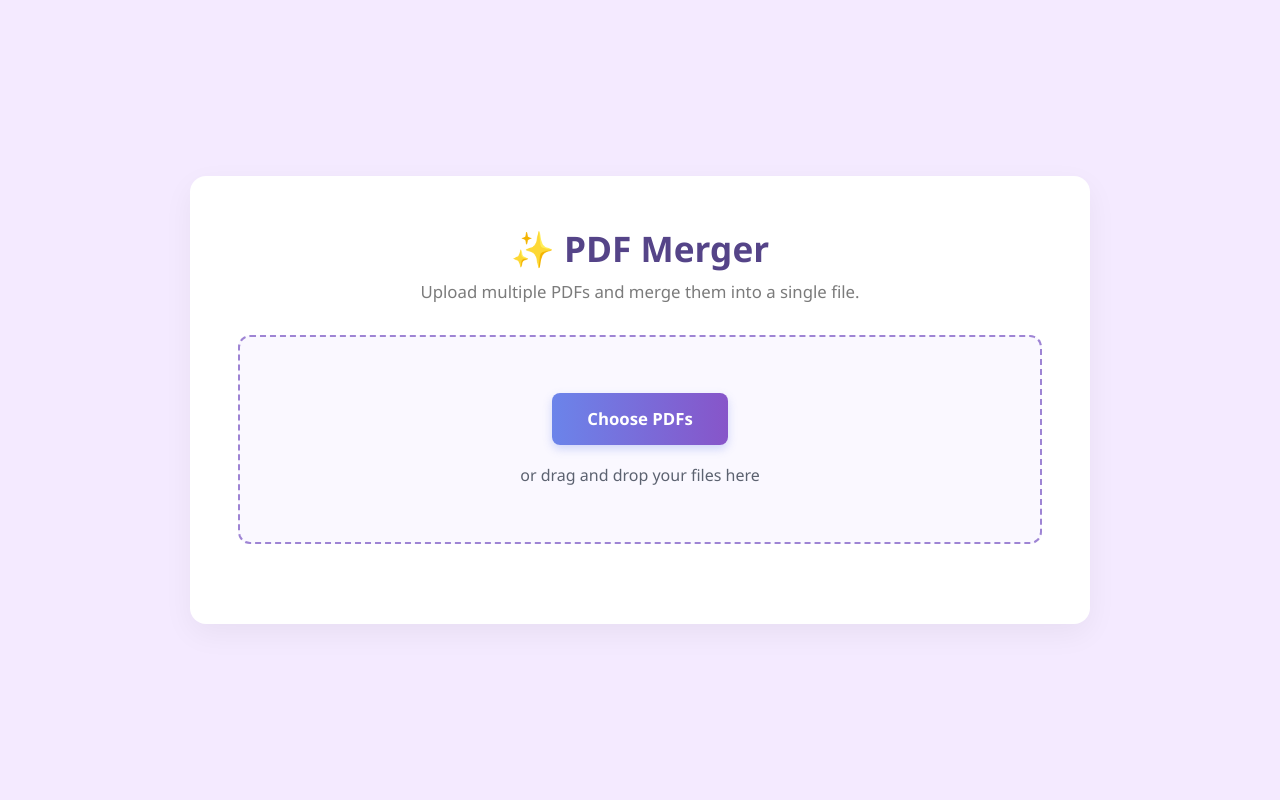
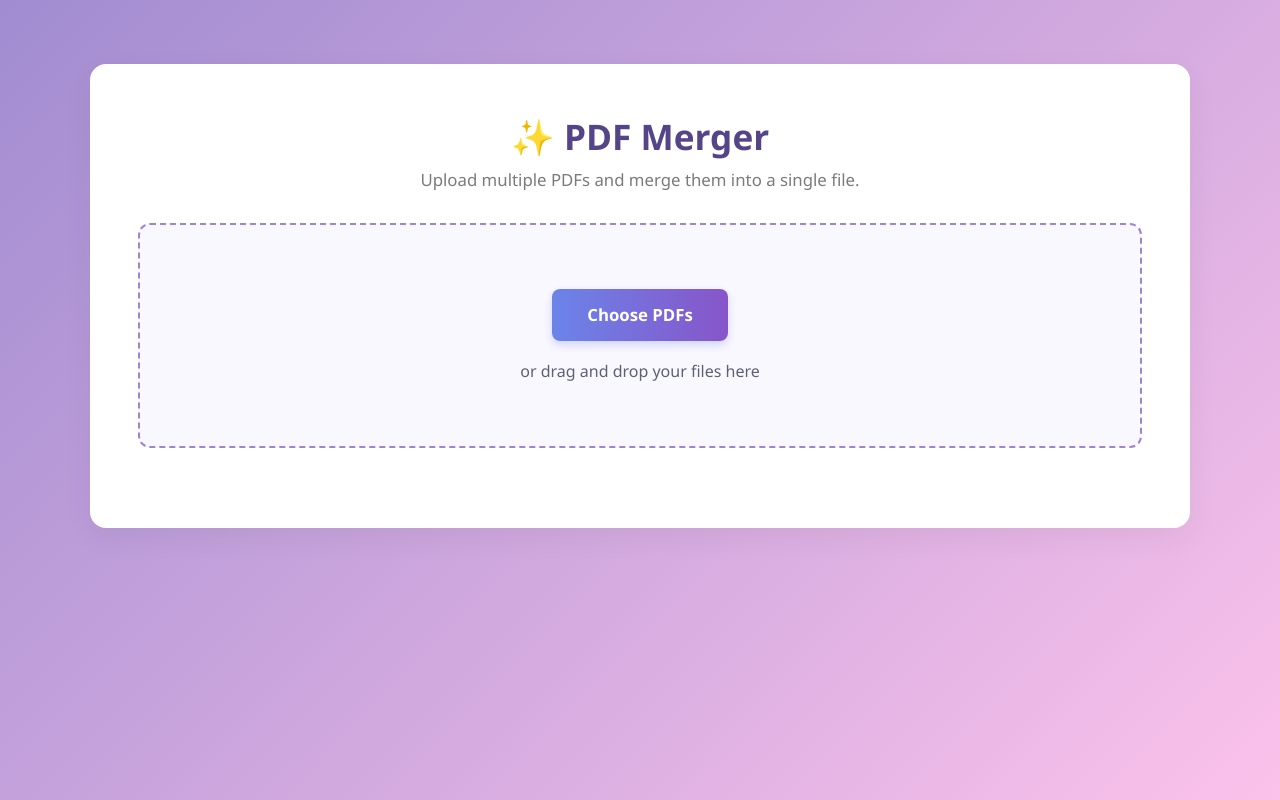
Before and after one commit to Anmol-Gupta2007/trial, a plain HTML site: page index.html in a window 1280 px wide. Drawn offline with Linux system fonts and the light colour scheme.

Commit message:
Update style.css

```diff
--- a/style.css
+++ b/style.css
@@ -6,18 +6,21 @@
 }
 
 body {
-    background: #f4eaff; /* Soft purple background mimicking the reference edges */
+    /* Updated gradient background to match the image */
+    background: linear-gradient(135deg, #a18cd1 0%, #fbc2eb 100%);
     min-height: 100vh;
-    padding: 2rem;
+    /* Pushes the container to the top area instead of perfectly centered */
+    padding: 4rem 2rem 2rem 2rem;
     color: #333;
     display: flex;
     justify-content: center;
-    align-items: center;
+    align-items: flex-start; /* Aligns items to the top rather than center */
 }
 
 .app-wrapper {
     width: 100%;
-    max-width: 900px;
+    /* Increased the width of the white box */
+    max-width: 1100px;
 }
 
 .container {
@@ -33,26 +36,26 @@ header {
 }
 
 header h1 {
-    color: #554488; /* Dark purple from the reference image */
+    color: #554488;
     font-size: 2.2rem;
     margin-bottom: 0.5rem;
     font-weight: 700;
 }
 
 header p {
-    color: #7b7b7b; /* Gray subtitle text */
+    color: #7b7b7b;
     font-size: 1.05rem;
 }
 
-/* Upload Area Styling - Matched to image_60e6fa.png */
+/* Upload Area Styling */
 .upload-area {
     background: #faf8ff;
-    padding: 3.5rem 2rem;
+    padding: 4rem 2rem;
     border-radius: 12px;
     text-align: center;
     cursor: pointer;
     transition: all 0.2s ease-in-out;
-    border: 2px dashed #9e84d4; /* Purple dashed border */
+    border: 2px dashed #9e84d4;
     margin-bottom: 2rem;
 }
 
@@ -61,7 +64,7 @@ header p {
     border-color: #7b58c9;
 }
 
-/* Gradient Button - Matched to image_60e6fa.png */
+/* Gradient Button */
 .upload-btn {
     background: linear-gradient(90deg, #6b84ea 0%, #8755c9 100%);
     color: white;
```
